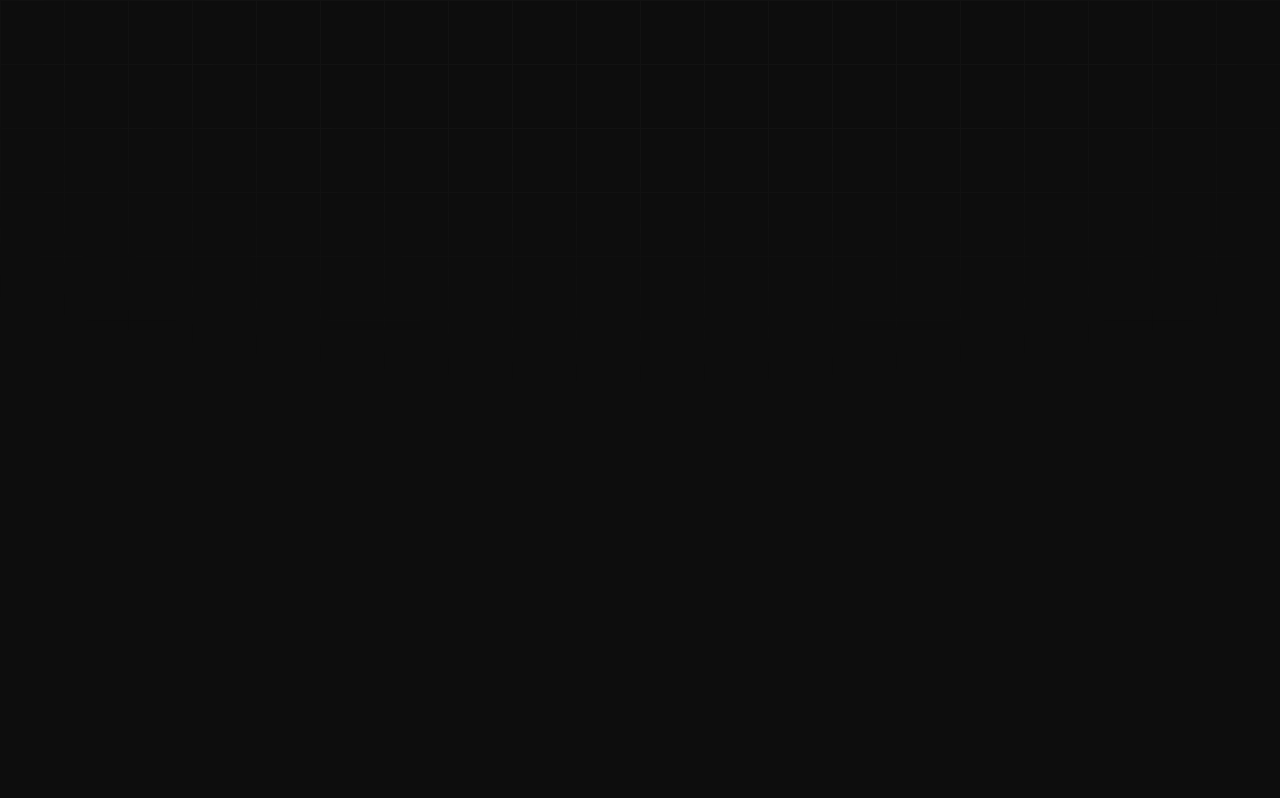
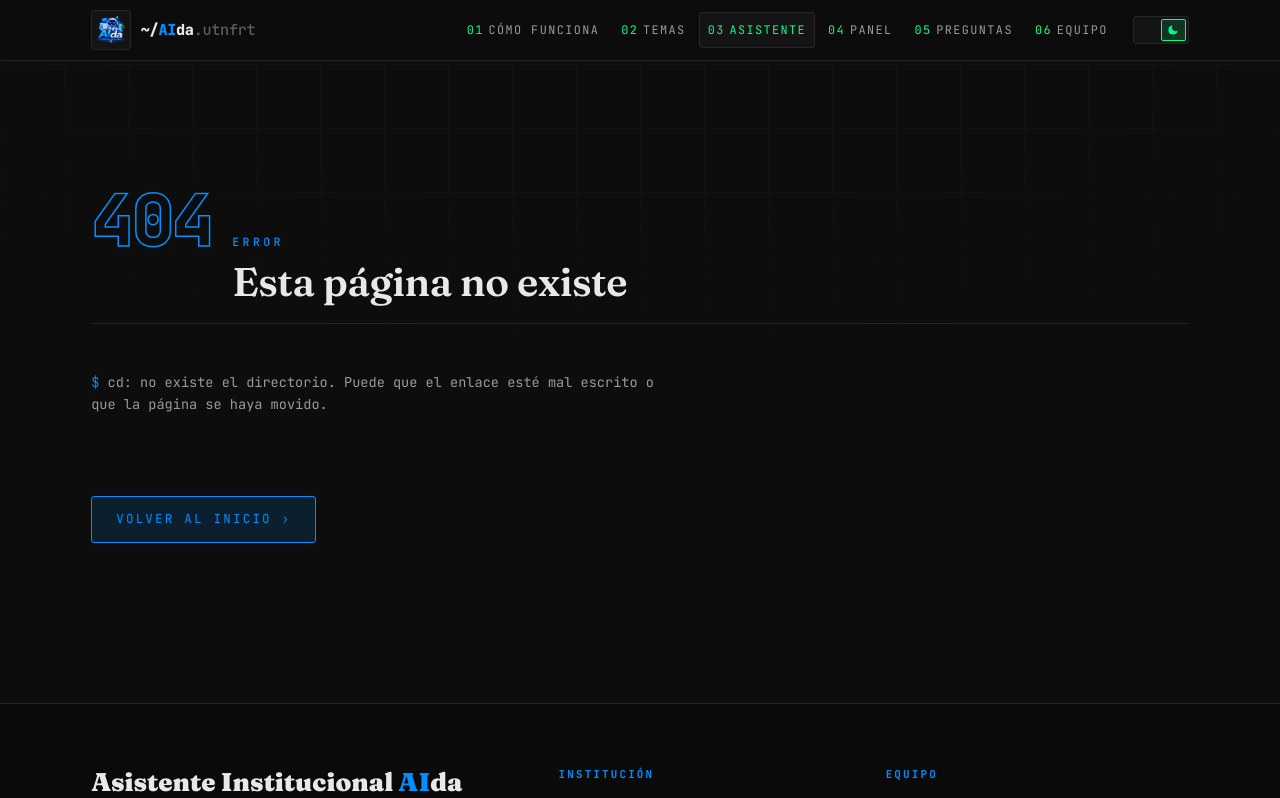
Before and after one commit to JuanDiaz26/aida-frontend, a React (Vite) app: page /asistente in a window 1280 px wide. Before the commit this address had no page. Shown: the top 798 px of the page. Built offline with nearby package versions, Linux system fonts and the light colour scheme.

Commit message:
feat: agregar la página 404

```diff
--- a/src/App.jsx
+++ b/src/App.jsx
@@ -4,6 +4,7 @@ import Layout from './components/Layout.jsx'
 import ComoFunciona from './pages/ComoFunciona.jsx'
 import Equipo from './pages/Equipo.jsx'
 import Inicio from './pages/Inicio.jsx'
+import NoEncontrada from './pages/NoEncontrada.jsx'
 import Panel from './pages/Panel.jsx'
 import Temas from './pages/Temas.jsx'
 
@@ -33,6 +34,7 @@ function App() {
         <Route path="temas" element={<Temas />} />
         <Route path="panel" element={<Panel />} />
         <Route path="equipo" element={<Equipo />} />
+        <Route path="*" element={<NoEncontrada />} />
       </Route>
     </Routes>
   )
--- /dev/null
+++ b/src/pages/NoEncontrada.jsx
@@ -0,0 +1,24 @@
+import { Button, Container } from 'react-bootstrap'
+import { Link } from 'react-router-dom'
+import EncabezadoSeccion from '../components/EncabezadoSeccion.jsx'
+
+function NoEncontrada() {
+  return (
+    <section className="section-pad">
+      <Container>
+        <EncabezadoSeccion numero="404" kicker="Error" titulo="Esta página no existe" />
+
+        <p className="sec-intro aparecer d1">
+          <span className="accent">$</span> cd: no existe el directorio. Puede que el enlace esté mal
+          escrito o que la página se haya movido.
+        </p>
+
+        <Button as={Link} to="/" variant="" className="hero-cta aparecer d2">
+          Volver al inicio <span aria-hidden="true">›</span>
+        </Button>
+      </Container>
+    </section>
+  )
+}
+
+export default NoEncontrada
```
